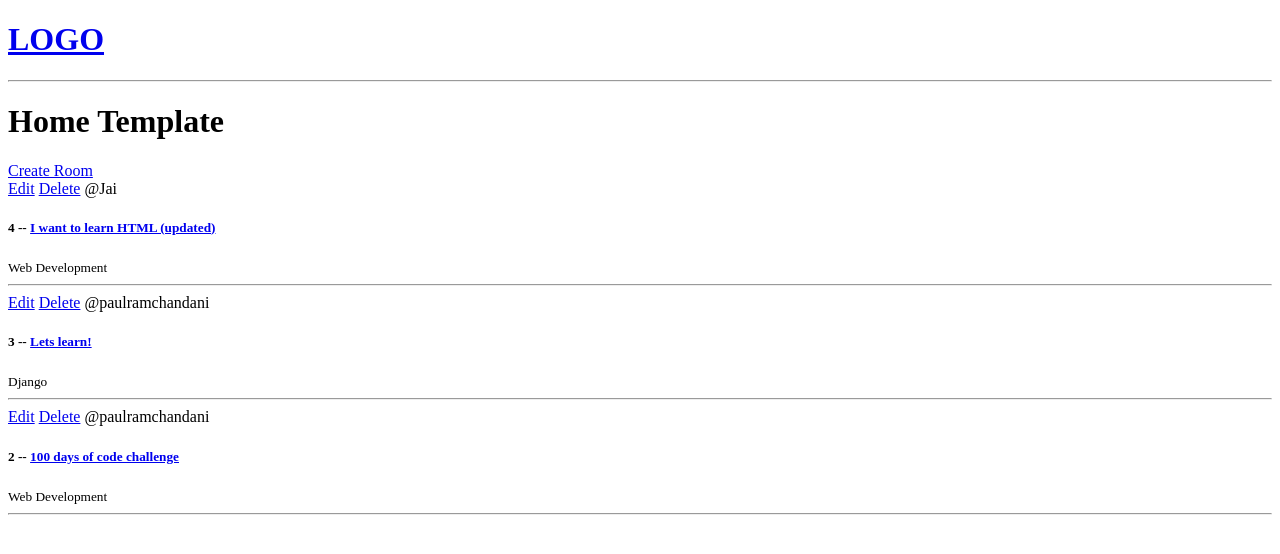
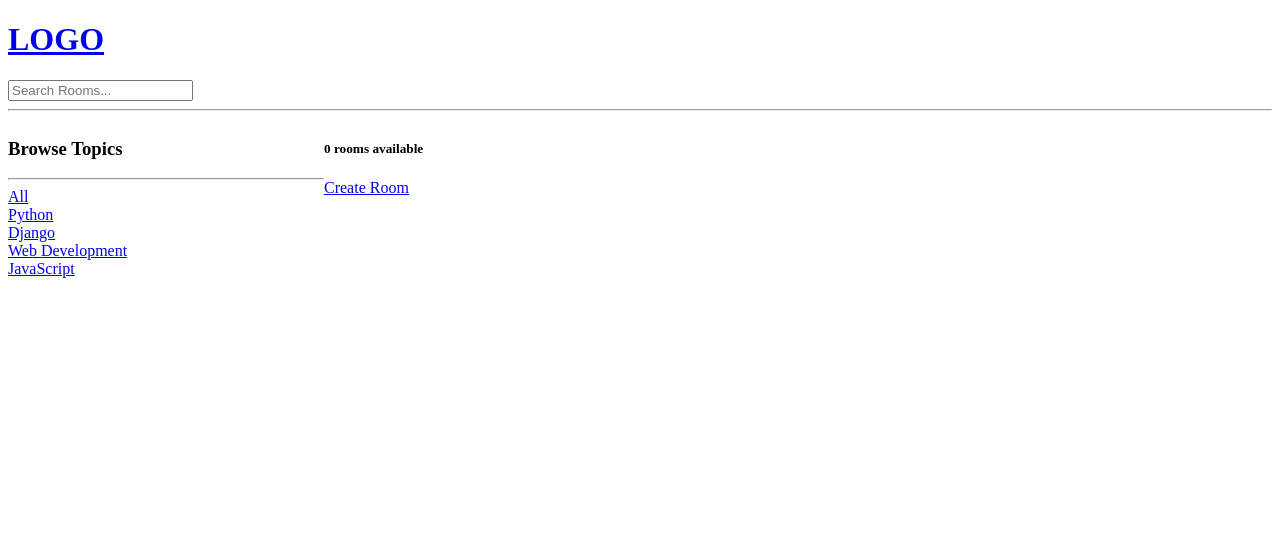
Before and after one commit to PaulRamchandani7/studybud, a Django app: a page that uses templates/navbar.html in a window 1280 px wide. Shown: the top 554 px of the page. Run offline with Django 5.2, Linux system fonts and the light colour scheme; data comes from the database, SQL or seed files in the repository.

Commit message:
2:06:22- Search

```diff
--- a/base/templates/base/home.html
+++ b/base/templates/base/home.html
@@ -1,27 +1,52 @@
 {% extends 'main.html' %}
-
 
 {% block content %}
 
-<h1>Home Template</h1>
+<style>
+    .home-container {
+           display: grid;
+           grid-template-columns: 1fr 3fr;
+    }
+</style>
 
-<div>
-     <a href ="{% url 'create-room' %}">Create Room</a>
 
+<div class="home-container">
     <div>
-        {% for room in rooms %}
+        <h3>Browse Topics</h3>
+        <hr>
+
         <div>
-            <a href = "{% url 'update-room' room.id  %}">Edit</a>
-            <a href = "{% url 'delete-room' room.id %}">Delete</a>
-            <span>@{{room.host.username}}</span>
-           <h5>{{room.id}} -- <a href="{% url 'room' room.id %}">{{room.name}}</a></h5>
-           <small>{{room.topic.name}}</small>
-           <hr>
+            <a href="{% url 'home'%}">All</a>
         </div>
 
+        {% for topic in topics %}
+        <div>
+            <a href="{% url 'home' %}?q={{topic.name}}">{{topic.name}}</a>
+        </div>
 
         {% endfor %}
     </div>
+
+    <div>
+        <h5>{{room_count}} rooms available</h5>
+        <a href="{% url 'create-room' %}">Create Room</a>
+
+        <div>
+        {% for room in rooms %}
+
+            <div>
+                <a href="{% url 'update-room' room.id %}">Edit</a>
+                <a href="{% url 'delete-room' room.id %}">Delete</a>
+                <span>@{{ room.host.username }}</span>
+                <h5>{{ room.id }} -- <a href="{% url 'room' room.id %}">{{ room.name }}</a></h5>
+                <small>{{ room.topic.name }}</small>
+                <hr>
+            </div>
+        {% endfor %}
+    </div>
+
+
+
 </div>
 
 {% endblock content %}
--- a/base/views.py
+++ b/base/views.py
@@ -1,5 +1,6 @@
 from django.shortcuts import render, redirect
-from .models import Room
+from django.db.models import Q
+from .models import Room, Topic
 from .forms import RoomForm
 
 # Create your views here.
@@ -11,8 +12,17 @@ from .forms import RoomForm
 # ]
 
 def home(request):
-    rooms = Room.objects.all()
-    context = {'rooms': rooms}
+    q = request.GET.get('q') if request.GET.get('q') != None else ''
+    rooms = Room.objects.filter(Q(topic__name__icontains=q) |
+    Q(name__icontains=q) |
+    Q(description__icontains=q)
+    )
+
+    topics = Topic.objects.all()
+    room_count = rooms.count()
+
+
+    context = {'rooms': rooms, 'topics': topics, 'room_count' : rooms.count}
     return render(request,'base/home.html', context)
 
 def room(request,pk):
--- a/templates/navbar.html
+++ b/templates/navbar.html
@@ -2,4 +2,7 @@
     <h1>LOGO</h1>
 </a>
 
+<form method="GET" action="{% url 'home' %}">
+    <input type="text" name="q" placeholder="Search Rooms..." />
+
 <hr>
```
Also changed, not shown: base/urls.py (+5 -6 lines).
